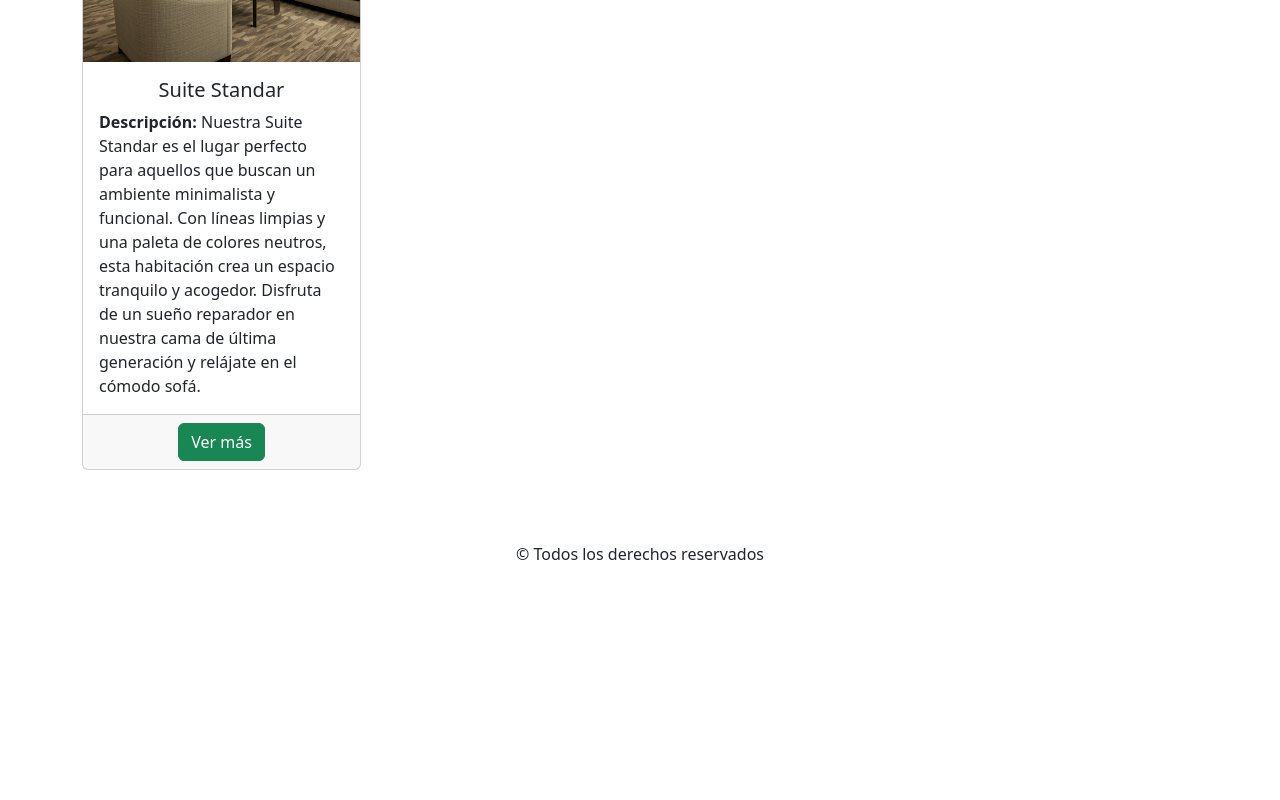
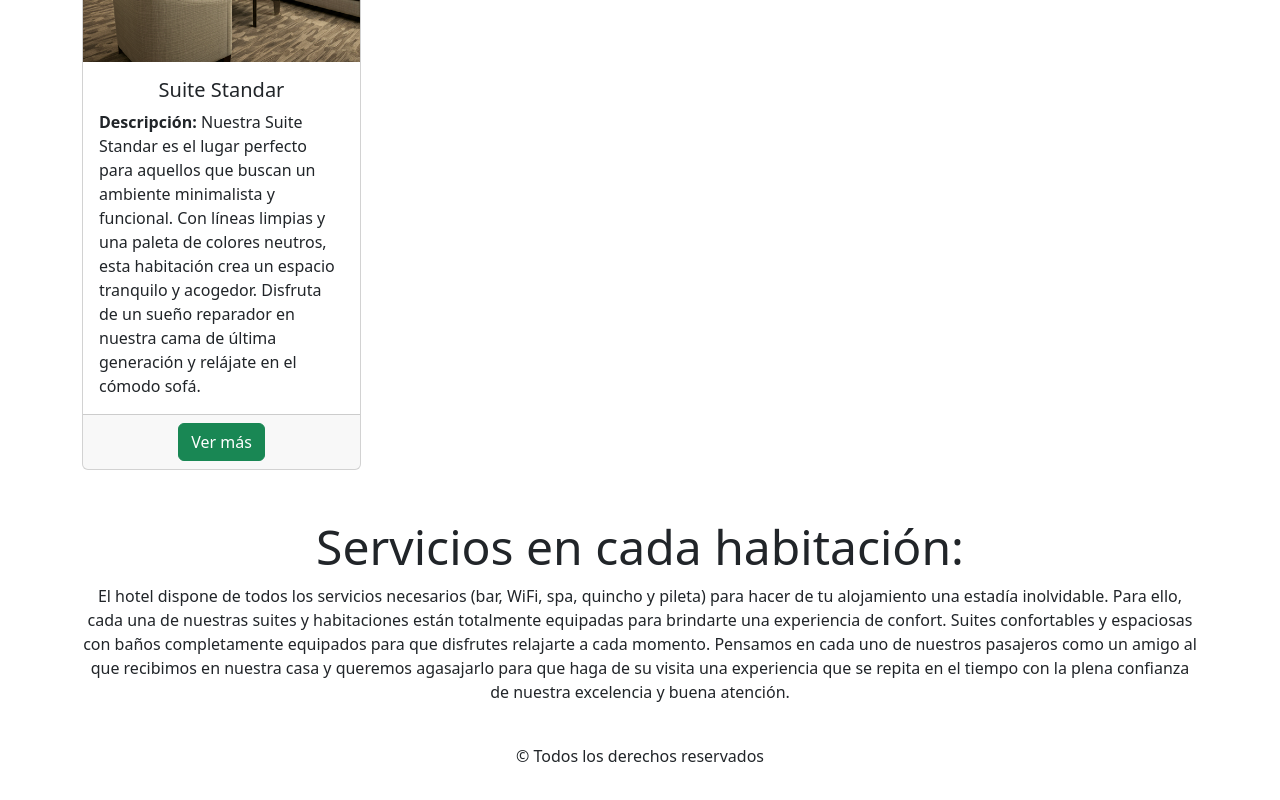
Before and after one commit to marvi2011/hotelByVicReact, a React (Vite) app: page / in a window 1280 px wide. Shown: the part 1930-2730 px from the top of the page. Before the commit the page ends 2536 px from the top, so only its background shows below. Built offline with nearby package versions, Linux system fonts and the light colour scheme.

Commit message:
terinado servicios de habitacion

```diff
--- a/src/pages/Index.jsx
+++ b/src/pages/Index.jsx
@@ -1,5 +1,6 @@
 import { Container, Row } from "react-bootstrap";
 import Habitaciones from "./habitaciones/Habitaciones";
+import Servicios from "./habitaciones/Servicios";
 
 
 const Index = () => {
@@ -12,8 +13,9 @@ const Index = () => {
                     <Habitaciones></Habitaciones>
                     <Habitaciones></Habitaciones>
                    <Habitaciones></Habitaciones>
-                </Row>
+                  </Row>
             </Container>
+            <Servicios></Servicios>
         </section>
     );
 };
--- /dev/null
+++ b/src/pages/habitaciones/Servicios.jsx
@@ -0,0 +1,17 @@
+import { Container } from "react-bootstrap";
+
+
+const Servicios = () => {
+    return (
+        <div>
+            <h3 className="display-5 text-center">Servicios en cada habitación:</h3>
+            <Container className="container text-center">
+            <p>
+           El hotel dispone de todos los servicios necesarios (bar, WiFi, spa, quincho y pileta) para hacer de tu alojamiento una estadía inolvidable. Para ello, cada una de nuestras suites y habitaciones están totalmente equipadas para brindarte una experiencia de confort. Suites confortables y espaciosas con baños completamente equipados para que disfrutes relajarte a cada momento. Pensamos en cada uno de nuestros pasajeros como un amigo al que recibimos en nuestra casa y queremos agasajarlo para que haga de su visita una experiencia que se repita en el tiempo con la plena confianza de nuestra excelencia y buena atención.
+            </p>
+            </Container>
+        </div>
+    );
+};
+
+export default Servicios;
```
